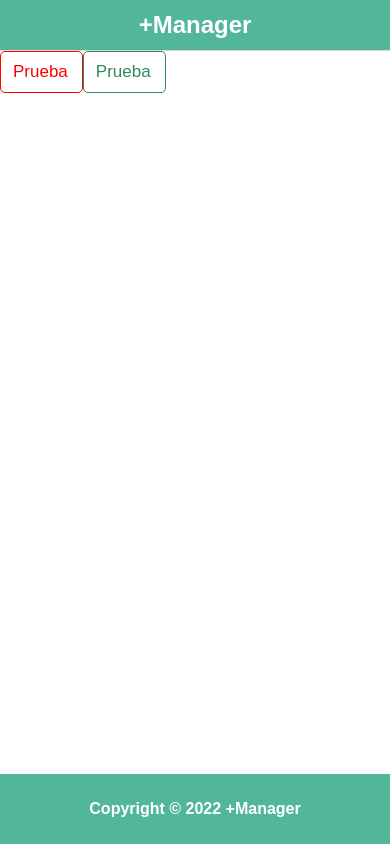
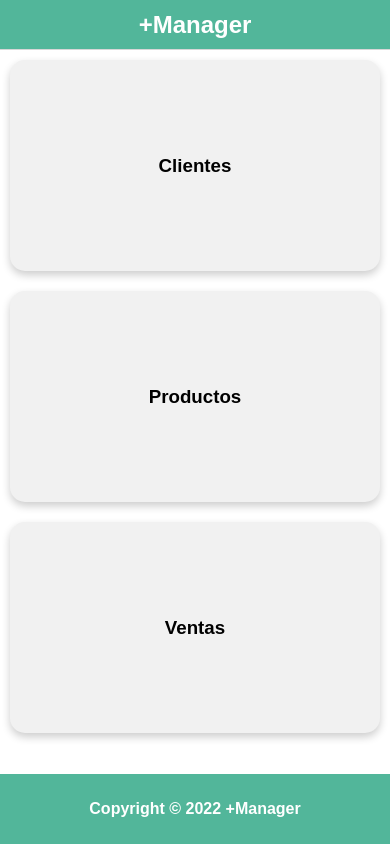
Before and after one commit to Alexis-P252/PreLab, an Angular app: page / in a window 390 px wide. Built offline with nearby package versions, Linux system fonts and the light colour scheme.

Commit message:
Homepage responsive

```diff
--- a/src/app/app.component.html
+++ b/src/app/app.component.html
@@ -1,9 +1,5 @@
-
-<style>
-
-</style>
-<div>
+<div class="app-container">
+  <app-navbar></app-navbar>
   <home-page></home-page>
-
   <app-footer></app-footer>
 </div>
--- a/src/app/home-page/home-page.component.css
+++ b/src/app/home-page/home-page.component.css
@@ -0,0 +1,25 @@
+.container{
+    display: flex;
+    justify-content: space-between;
+    padding: 100px;
+    height: 100%;
+}
+
+
+.amarillo{
+    width: 30%;
+    height: 80%;
+    background: yellow;
+}
+
+.azul{
+    width: 30%;
+    height: 400px;
+    background: blue;
+}
+
+.verde{
+    width: 30%;
+    height: 400px;
+    background: green;
+}
--- a/src/app/home-page/home-page.component.html
+++ b/src/app/home-page/home-page.component.html
@@ -1,8 +1,19 @@
+<div class="row">
+    <div class="column">
+      <div class="card">
+        <h3>Clientes</h3>
+      </div>
+    </div>
 
+    <div class="column">
+      <div class="card">
+        <h3>Productos</h3>
+      </div>
+    </div>
 
-<app-navbar></app-navbar>
-
-
-
-<button class="btn-red">Prueba</button>
-<button class="btn-green">Prueba</button>
+    <div class="column">
+      <div class="card">
+        <h3>Ventas</h3>
+      </div>
+    </div>
+  </div>
--- a/src/app/navbar/navbar.component.css
+++ b/src/app/navbar/navbar.component.css
@@ -1,4 +1,5 @@
 .navbar{
+    top:0;
     display: flex;
     justify-content: center;
     align-items: center;
--- a/src/index.html
+++ b/src/index.html
@@ -6,9 +6,9 @@
   <base href="/">
   <meta name="viewport" content="width=device-width, initial-scale=1">
   <link rel="icon" type="image/x-icon" href="favicon.ico">
+  <link rel="stylesheet" href="./styles.css">
 </head>
 <body>
   <app-root></app-root>
-
 </body>
 </html>
--- a/src/styles.css
+++ b/src/styles.css
@@ -45,3 +45,47 @@ body{
     font-family: 'Poppins', sans-serif;
     margin: 0;
 }
+
+* {
+    box-sizing: border-box;
+}
+
+.column {
+float: left;
+width: 33.3%;
+padding: 0 10px;
+}
+
+.row {
+    margin-top: 30vh;
+}
+
+.row:after {
+content: "";
+display: table;
+clear: both;
+}
+
+@media screen and (max-width: 600px) {
+.column {
+    width: 100%;
+    display: block;
+    margin-bottom: 20px;
+}
+.row {
+    margin-top: 10px;
+}
+}
+
+.card {
+    display: flex;
+    align-items: center;
+    justify-content: center;
+box-shadow: 0 4px 8px 0 rgba(0, 0, 0, 0.2);
+padding: 16px;
+text-align: center;
+background-color: #f1f1f1;
+height: 25vh;
+cursor: pointer;
+border-radius: 15px;
+}
```
